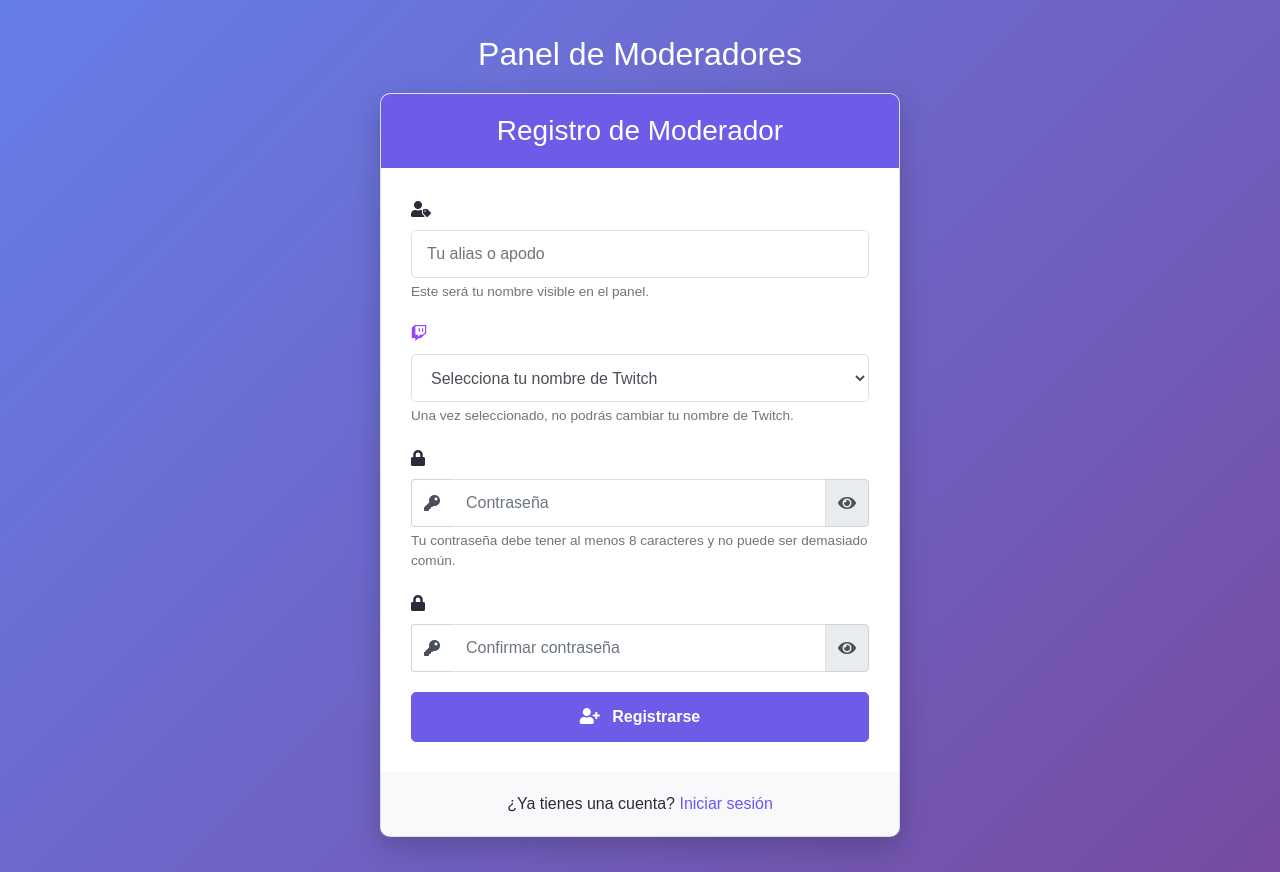
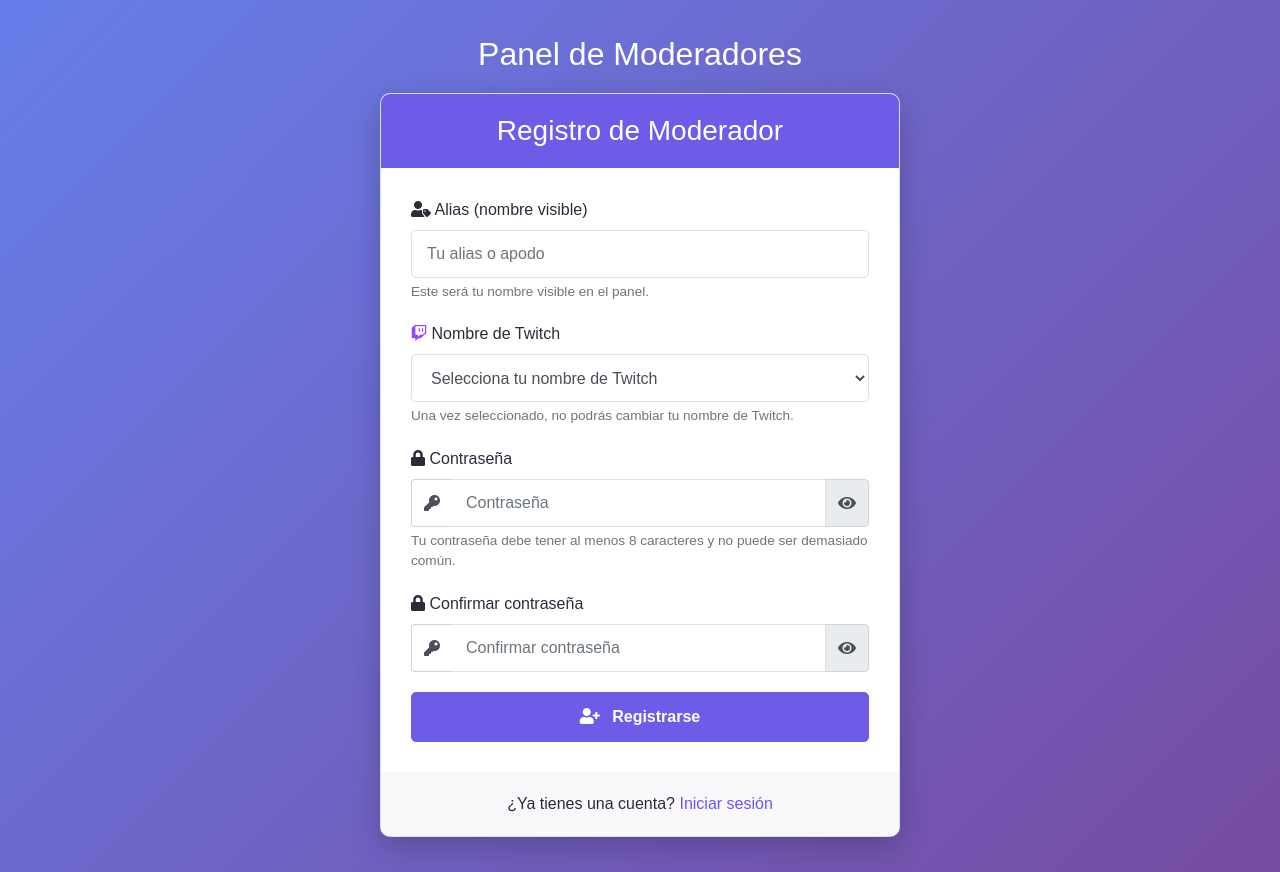
Before and after one commit to MatiasTorres0/mods-twitch, a Django app: page /registro/ in a window 1280 px wide. Run offline with Django 5.2, Linux system fonts and the light colour scheme; data comes from the database, SQL or seed files in the repository; both versions use the stored data as it was after the commit; some libraries are stand-ins or nearby versions.

Commit message:
actualización 0.06

```diff
--- a/mods/core/templates/core/registro.html
+++ b/mods/core/templates/core/registro.html
@@ -1,5 +1,6 @@
 <!DOCTYPE html>
 <html lang="es">
+
 <head>
   <meta charset="UTF-8">
   <meta name="viewport" content="width=device-width, initial-scale=1.0">
@@ -23,39 +24,47 @@
       margin: 0;
       padding: 20px 0;
     }
+
     .register-container {
       max-width: 550px;
       width: 100%;
       padding: 15px;
     }
+
     .card {
       border-radius: 10px;
       box-shadow: 0 10px 30px rgba(0, 0, 0, 0.2);
       overflow: hidden;
     }
+
     .card-header {
       background: #6c5ce7;
       padding: 20px;
       color: white;
       border-bottom: none;
     }
+
     .card-body {
       padding: 30px;
     }
+
     .form-group {
       margin-bottom: 20px;
       position: relative;
     }
+
     .form-control {
       border-radius: 5px;
       padding: 12px 15px;
       border: 1px solid #e0e0e0;
       transition: all 0.3s;
     }
+
     .form-control:focus {
       border-color: #6c5ce7;
       box-shadow: 0 0 0 0.2rem rgba(108, 92, 231, 0.25);
     }
+
     .btn-primary {
       background-color: #6c5ce7;
       border-color: #6c5ce7;
@@ -64,64 +73,84 @@
       border-radius: 5px;
       transition: all 0.3s;
     }
+
     .btn-primary:hover {
       background-color: #5b4bc4;
       border-color: #5b4bc4;
       transform: translateY(-2px);
       box-shadow: 0 5px 15px rgba(108, 92, 231, 0.4);
     }
+
     .card-footer {
       background-color: #f8f9fa;
       border-top: none;
       padding: 20px;
     }
+
     .logo {
       text-align: center;
       margin-bottom: 20px;
     }
+
     .logo img {
       max-width: 120px;
     }
+
     .alert-danger {
       border-radius: 5px;
       background-color: #ffebee;
       border-color: #ffcdd2;
       color: #b71c1c;
     }
+
     .input-group-prepend .input-group-text {
       background-color: transparent;
       border-right: none;
     }
+
     .form-control.with-icon {
       border-left: none;
     }
+
     .twitch-color {
       color: #9146FF;
     }
+
     .btn-twitch {
       background-color: #9146FF;
       border-color: #9146FF;
     }
+
     .btn-twitch:hover {
       background-color: #7d3bdb;
       border-color: #7d3bdb;
     }
+
     .animate__animated {
       animation-duration: 0.8s;
     }
+
     @keyframes fadeIn {
-      from { opacity: 0; }
-      to { opacity: 1; }
+      from {
+        opacity: 0;
       }
+
+      to {
+        opacity: 1;
+      }
+    }
+
     .fadeIn {
       animation-name: fadeIn;
     }
+
     .form-text {
       font-size: 0.85rem;
       color: #6c757d;
     }
   </style>
 </head>
+
 <body>
   <div class="register-container animate__animated animate__fadeIn">
     <div class="logo">
@@ -145,7 +174,9 @@
 
           <div class="form-group">
             <label for="{{ form.alias.id_for_label }}"><i class="fas fa-user-tag"></i> {{ form.alias.label }}</label>
-          <input type="text" name="{{ form.alias.html_name }}" class="form-control" id="{{ form.alias.id_for_label }}" placeholder="Tu alias o apodo" {% if form.alias.value %}value="{{ form.alias.value }}"{% endif %} required>
+            <input type="text" name="{{ form.alias.html_name }}" class="form-control" id="{{ form.alias.id_for_label }}"
+              placeholder="Tu alias o apodo" {% if form.alias.value %}value="{{ form.alias.value }}" {% endif %}
+              required>
             {% if form.alias.errors %}
             <div class="alert alert-danger mt-2">{{ form.alias.errors }}</div>
             {% endif %}
@@ -153,8 +184,9 @@
           </div>
 
           <div class="form-group">
-          <label for="{{ form.nombre_twitch.id_for_label }}"><i class="fab fa-twitch twitch-color"></i> {{ form.nombre_twitch.label }}</label>
-          <select name="{{ form.nombre_twitch.html_name }}" class="form-control" id="{{ form.nombre_twitch.id_for_label }}" required>
+            <label for="{{ form.nombre_twitch.id_for_label }}"><i class="fab fa-twitch twitch-color"></i> Nombre de Twitch</label>
+            <select name="{{ form.nombre_twitch.html_name }}" class="form-control"
+              id="{{ form.nombre_twitch.id_for_label }}" required>
               <option value="" selected disabled>Selecciona tu nombre de Twitch</option>
               <option value="ELCILANTROUWU">elcilantrouwu</option>
               <option value="JOSHUAKOMODO">joshuakomodo</option>
@@ -171,14 +203,16 @@
           </div>
 
           <div class="form-group">
-          <label for="{{ form.password1.id_for_label }}"><i class="fas fa-lock"></i> {{ form.password1.label }}</label>
+            <label for="{{ form.password1.id_for_label }}"><i class="fas fa-lock"></i> Contraseña</label>
             <div class="input-group">
               <div class="input-group-prepend">
                 <span class="input-group-text"><i class="fas fa-key"></i></span>
               </div>
-            <input type="password" name="{{ form.password1.html_name }}" class="form-control with-icon" id="{{ form.password1.id_for_label }}" placeholder="Contraseña" required>
+              <input type="password" name="{{ form.password1.html_name }}" class="form-control with-icon"
+                id="{{ form.password1.id_for_label }}" placeholder="Contraseña" required>
               <div class="input-group-append">
-              <span class="input-group-text password-toggle" onclick="togglePassword('{{ form.password1.id_for_label }}')">
+                <span class="input-group-text password-toggle"
+                  onclick="togglePassword('{{ form.password1.id_for_label }}')">
                   <i class="fas fa-eye"></i>
                 </span>
               </div>
@@ -186,18 +220,21 @@
             {% if form.password1.errors %}
             <div class="alert alert-danger mt-2">{{ form.password1.errors }}</div>
             {% endif %}
-          <small class="form-text">Tu contraseña debe tener al menos 8 caracteres y no puede ser demasiado común.</small>
+            <small class="form-text">Tu contraseña debe tener al menos 8 caracteres y no puede ser demasiado
+              común.</small>
           </div>
 
           <div class="form-group">
-          <label for="{{ form.password2.id_for_label }}"><i class="fas fa-lock"></i> {{ form.password2.label }}</label>
+            <label for="{{ form.password2.id_for_label }}"><i class="fas fa-lock"></i> Confirmar contraseña</label>
             <div class="input-group">
               <div class="input-group-prepend">
                 <span class="input-group-text"><i class="fas fa-key"></i></span>
               </div>
-            <input type="password" name="{{ form.password2.html_name }}" class="form-control with-icon" id="{{ form.password2.id_for_label }}" placeholder="Confirmar contraseña" required>
+              <input type="password" name="{{ form.password2.html_name }}" class="form-control with-icon"
+                id="{{ form.password2.id_for_label }}" placeholder="Confirmar contraseña" required>
               <div class="input-group-append">
-              <span class="input-group-text password-toggle" onclick="togglePassword('{{ form.password2.id_for_label }}')">
+                <span class="input-group-text password-toggle"
+                  onclick="togglePassword('{{ form.password2.id_for_label }}')">
                   <i class="fas fa-eye"></i>
                 </span>
               </div>
@@ -223,7 +260,8 @@
   <script>
     function togglePassword(inputId) {
       const input = document.getElementById(inputId);
-    const icon = event.currentTarget.querySelector('i');
+      // Usar el evento como parámetro
+      const icon = document.querySelector(`[onclick="togglePassword('${inputId}')"] i`);
 
       if (input.type === 'password') {
         input.type = 'text';
@@ -242,4 +280,5 @@
   <script src="{% static 'core/vendor/wow/wow.min.js' %}"></script>
   <script src="{% static 'core/js/theme.js' %}"></script>
 </body>
+
 </html>
--- a/mods/core/urls.py
+++ b/mods/core/urls.py
@@ -9,5 +9,5 @@ urlpatterns = [
     path('blog/', views.blog, name='blog'),
     path('blog_details/', views.blog_details, name='blog_details'),
     path('registro/', views.registro, name='registro'),
-    path('login/', views.login, name='login'),
+    path('login/', views.login_view, name='login'),
 ]
--- a/mods/core/views.py
+++ b/mods/core/views.py
@@ -1,5 +1,6 @@
 from django.shortcuts import render, redirect
-from django.contrib.auth import login, authenticate
+from django.contrib.auth import login as auth_login, authenticate # Import login as auth_login globally
+from django.contrib import messages  # Asegúrate de importar messages
 from django.views.generic import CreateView
 from django.urls import reverse_lazy
 from .forms import ModeradorRegistroForm
@@ -20,13 +21,28 @@ class ModeradorRegistroView(CreateView):
         return form
 
     def form_valid(self, form):
-        response = super().form_valid(form)
-        # Autenticar y loguear al usuario después del registro
-        username = form.cleaned_data.get('nombre_twitch')
-        password = form.cleaned_data.get('password1')
-        user = authenticate(username=username, password=password)
-        login(self.request, user)
-        return response
+        # Guardar el usuario primero
+        user = form.save()
+
+        try:
+            # Autenticar y loguear al usuario después del registro
+            username = form.cleaned_data.get('nombre_twitch')
+            password = form.cleaned_data.get('password1')
+
+            # Usar authenticate con el nombre de usuario correcto
+            user_auth = authenticate(self.request, username=username, password=password)
+
+            if user_auth is not None:
+                auth_login(self.request, user_auth)  # Usar auth_login
+            else:
+                # Si la autenticación falla, registrar el error pero continuar
+                print(f"Error de autenticación para el usuario {username}")
+        except Exception as e:
+            # Capturar cualquier excepción durante la autenticación
+            print(f"Error durante la autenticación: {str(e)}")
+
+        # Siempre redirigir al usuario, incluso si la autenticación falla
+        return super().form_valid(form)
 
 # Create your views here.
 def index(request):
@@ -47,8 +63,39 @@ def blog(request):
 def blog_details(request):
     return render(request, 'core/blog_details.html')
 
+# Removed the duplicate import block that was here
+
 def registro(request):
-    return render(request, 'core/registro.html')
+    if request.method == 'POST':
+        form = ModeradorRegistroForm(request.POST)
+        print("Formulario enviado")
+        print("Errores:", form.errors)
+        if form.is_valid():
+            user_obj = form.save() # Renamed to user_obj to avoid conflict with user variable below
+            nombre_twitch = form.cleaned_data.get('nombre_twitch')
+            password = form.cleaned_data.get('password1')
+            # Authenticate the user that was just created
+            user_auth = authenticate(request, username=nombre_twitch, password=password)
+            if user_auth is not None:
+                auth_login(request, user_auth) # Use the globally aliased auth_login
+                return redirect('login') # Or 'index' if you want to log them in and redirect to home
+            else:
+                # This case might happen if password hashing or username field is mismatched
+                messages.error(request, "No se pudo autenticar después del registro.")
+                return redirect('login')
+    else:
+        form = ModeradorRegistroForm()
+    return render(request, 'core/registro.html', {'form': form})
 
-def login(request):
+def login_view(request):
+    if request.method == 'POST':
+        username = request.POST.get('username') # Use .get() for safety
+        password = request.POST.get('password')
+        user = authenticate(request, username=username, password=password)
+        if user is not None:
+            auth_login(request, user) # Use the globally aliased auth_login
+            return redirect('index')
+        else:
+            messages.error(request, 'Nombre de usuario o contraseña incorrectos.')
+            return render(request, 'core/login.html', {'error_message': 'Nombre de usuario o contraseña incorrectos.'})
     return render(request, 'core/login.html')
```
Also changed, not shown: mods/db.sqlite3. Lines whose indentation alone changed are shown as unchanged.
